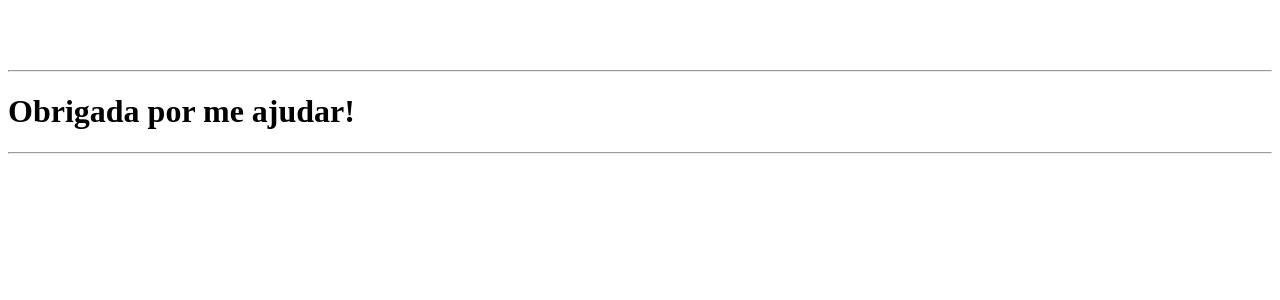
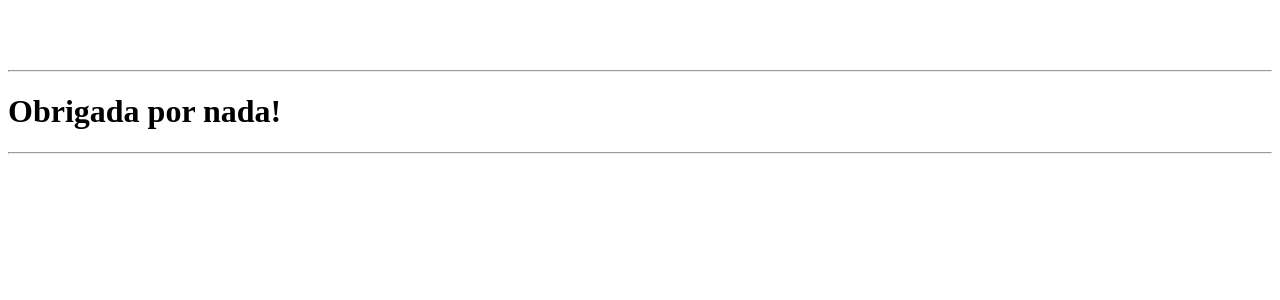
Before and after one commit to LeticiaReichardt/clone-tabnews, a Next.js app: page / in a window 1280 px wide. Shown: the top 300 px of the page. Built offline with nearby package versions, Linux system fonts and the light colour scheme.

Commit message:
modified message

```diff
--- a/pages/index.js
+++ b/pages/index.js
@@ -5,7 +5,7 @@ function Home() {
       <br></br>
       <br></br>
       <hr></hr>
-      <h1>Obrigada por me ajudar!</h1>
+      <h1>Obrigada por nada!</h1>
       <hr></hr>
     </div>
   );
```
